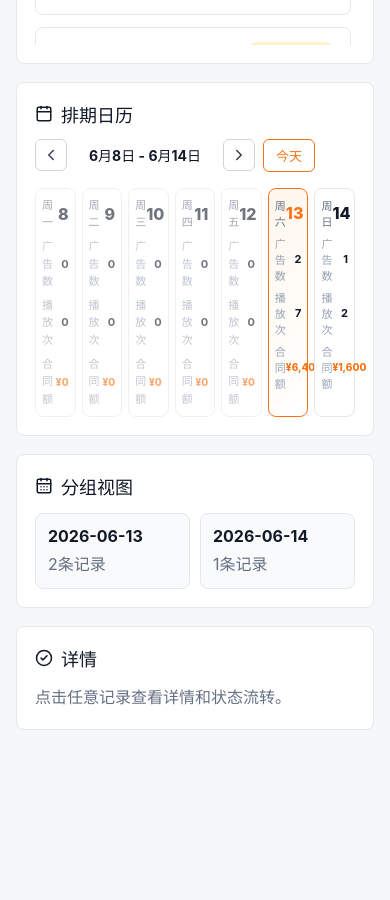
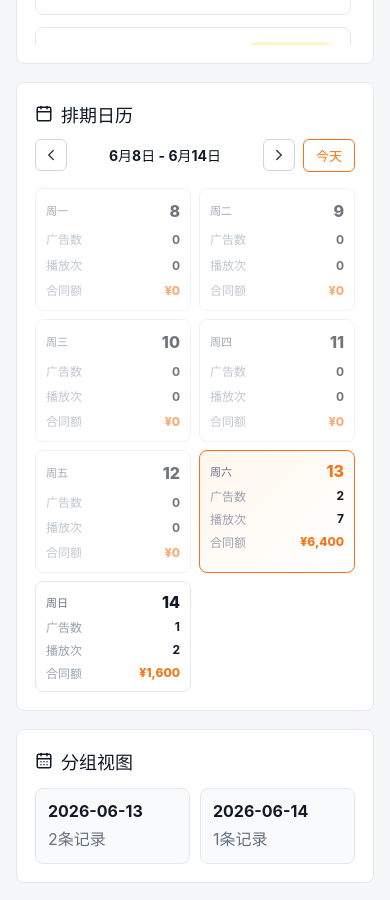
Before and after one commit to aliAjax/hxwl-61305-2f01f62, a React (Vite) app: page / in a window 390 px wide. Shown: the part 3160-4060 px from the top of the page. Before the commit the page ends 3906 px from the top, so only its background shows below. Built offline with nearby package versions, Linux system fonts and the light colour scheme.

Commit message:
.3436396082391580:36602b84382daa89460bb4a2b676faa5_6a2d3531792c0209951476c6.6a2d3533792c0209951476c8.6a2d353376991c4ce0ddd1c5:Trae CN.T(2026/6/13 18:47:15)

```diff
--- a/src/App.css
+++ b/src/App.css
@@ -561,4 +561,13 @@ textarea { min-height: 76px; resize: vertical; }
   h1 { font-size: 26px; }
   .form-grid, .toolbar { grid-template-columns: 1fr; display: grid; }
   .record-head { display: grid; }
+  .calendar-nav { width: 100%; justify-content: space-between; }
+  .week-label { min-width: 0; flex: 1; }
+  .week-grid {
+    grid-template-columns: repeat(2, minmax(0, 1fr));
+    gap: 8px;
+  }
+  .calendar-day { padding: 10px; }
+  .day-stat { font-size: 12px; }
+  .stat-value.amount { font-size: 12px; }
 }
```
